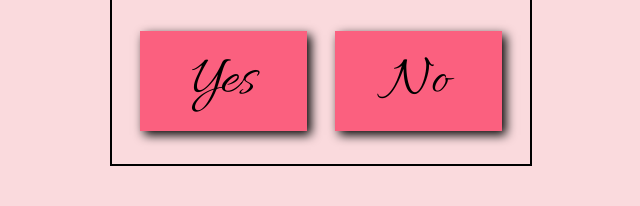
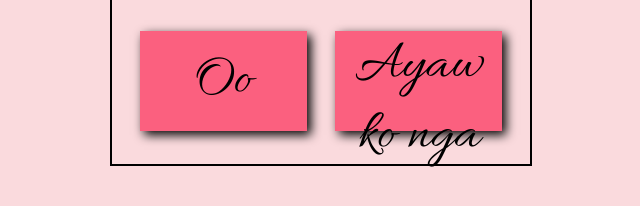
Before and after one commit to Makmak4U/Valentines-hehehe-2026-, a plain HTML site: page index.html in a window 1280 px wide. Shown: the part 514-720 px from the top of the page, without its empty margins (319-959 px from the left). Drawn offline with Linux system fonts and the light colour scheme.

Commit message:
Update button texts in index.html

```diff
--- a/index.html
+++ b/index.html
@@ -28,8 +28,8 @@
                 </div>
             </div>
             <div class="yes-no">
-                <button class="yes" id="yes">Yes</button>
-                <button class="no" id="no">No</button>
+                <button class="yes" id="yes">Oo</button>
+                <button class="no" id="no">Ayaw ko nga</button>
             </div>
         </div>
     </section>
```
